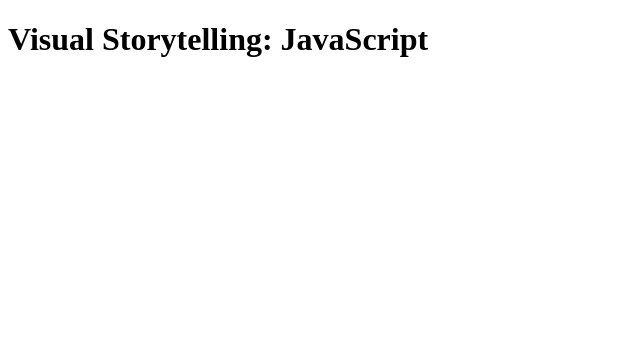
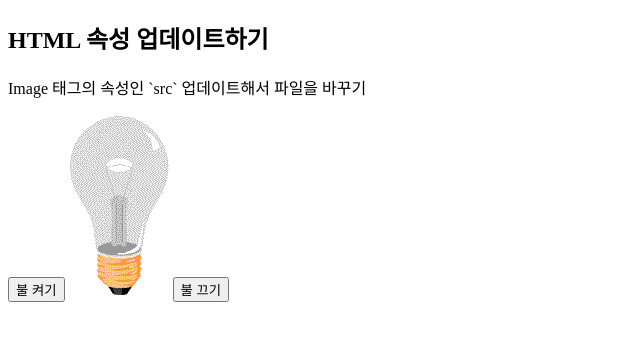
Before and after one commit to helloeujin/Visual-Storytelling-2022, a plain HTML site: page class_JavaScript/main.html in a window 1280 px wide. Shown: the whole page, without its empty margins (0-640 px from the left). Drawn offline with Linux system fonts and the light colour scheme.

Commit message:
javascript ex update

```diff
--- a/class_JavaScript/main.html
+++ b/class_JavaScript/main.html
@@ -1,12 +1,18 @@
 <!DOCTYPE html>
 <html>
+  <body>
+    <h2>HTML 속성 업데이트하기</h2>
 
-<head>
-    <title>JavaScript</title>
-</head>
+    <p>Image 태그의 속성인 `src` 업데이트해서 파일을 바꾸기</p>
 
-<body>
-    <h1>Visual Storytelling: JavaScript</h1>
-</body>
+    <button onclick="document.getElementById('myImage').src='pic_bulbon.gif'">
+      불 켜기
+    </button>
 
+    <img id="myImage" src="pic_bulboff.gif" style="width: 100px" />
+
+    <button onclick="document.getElementById('myImage').src='pic_bulboff.gif'">
+      불 끄기
+    </button>
+  </body>
 </html>
```
Also changed, not shown: class_JavaScript/pic_bulboff.gif (added), class_JavaScript/pic_bulbon.gif (added), 1 other file.
